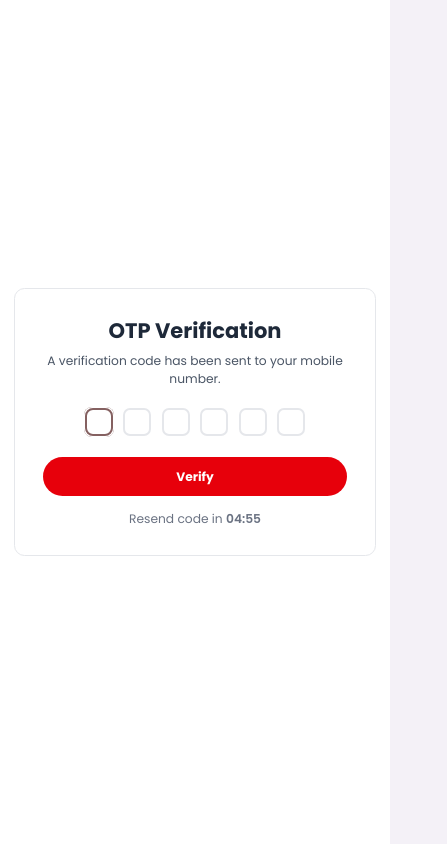
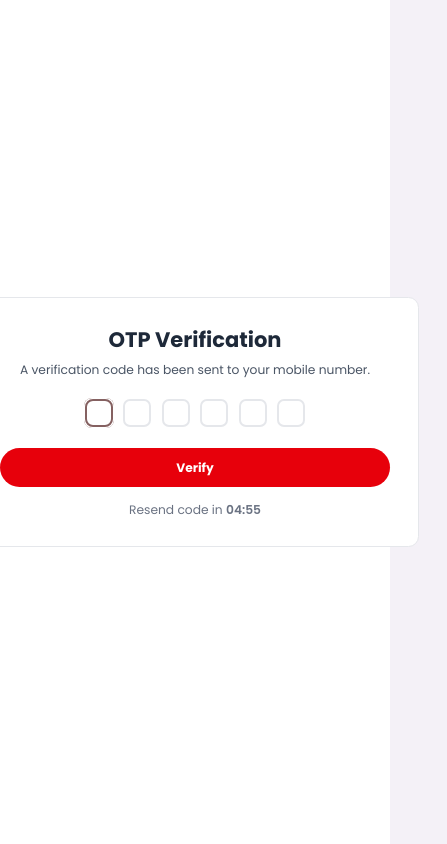
Before and after one commit to sanmoM/multivendorE-com, a Next.js app: page /forget-password-otp-validation in a window 390 px wide. Shown: the whole page, 447 px wide, since content can reach past the window. Built offline with nearby package versions, Linux system fonts and the light colour scheme.

Commit message:
done auth funtionality

```diff
--- a/src/app/(auth)/forget-password-otp-validation/page.jsx
+++ b/src/app/(auth)/forget-password-otp-validation/page.jsx
@@ -1,73 +1,25 @@
 "use client"
 
-import Button from '@/components/shared/button/Button';
+import OTPValidation from '@/components/auth/otp-validation/OTPValidation';
 import useAxios from '@/hooks/useAxios';
-import { useRouter } from 'next/navigation';
-import { useEffect, useRef, useState } from 'react';
+import { useRouter, useSearchParams } from 'next/navigation';
 import toast from 'react-hot-toast';
 
 // Main App component for the OTP validation page
 export default function App() {
-    const searchParams = new URLSearchParams(window.location.search);
+    const searchParams = useSearchParams();
     const mobile = searchParams.get("mobile");
-    const [otp, setOtp] = useState(['', '', '', '', '', '']); // State to hold the 6-digit OTP
-    const inputRefs = useRef([]); // Ref to store a reference to each input field
-    const [timer, setTimer] = useState(300); // ⏳ 5 minutes = 300 seconds
-    const [isCounting, setIsCounting] = useState(true);
     const axios = useAxios();
     const router = useRouter();
 
-    // Function to handle changes in the input fields
-    const handleChange = (e, index) => {
-        const value = e.target.value;
-        // Only allow single digit numbers
-        if (isNaN(value)) return;
-
-        const newOtp = [...otp];
-        newOtp[index] = value;
-        setOtp(newOtp);
-
-        // Auto-focus to the next input field if a digit is entered
-        if (value && index < otp.length - 1) {
-            inputRefs.current[index + 1].focus();
-        }
-    };
-
-    // Function to handle backspace key for navigation
-    const handleKeyDown = (e, index) => {
-        if (e.key === 'Backspace' && !otp[index] && index > 0) {
-            inputRefs.current[index - 1].focus();
-        }
-    };
-
-    // Focus the first input field on component mount
-    useEffect(() => {
-        if (inputRefs.current[0]) {
-            inputRefs.current[0].focus();
-        }
-    }, []);
-
-    // Countdown effect
-    useEffect(() => {
-        let interval;
-        if (isCounting && timer > 0) {
-            interval = setInterval(() => {
-                setTimer((prev) => prev - 1);
-            }, 1000);
-        } else if (timer === 0) {
-            setIsCounting(false);
-        }
-        return () => clearInterval(interval);
-    }, [isCounting, timer]);
 
     // Function to handle the verification
-    const handleVerify = async () => {
-        const enteredOtp = otp.join('');
+    const handleSubmit = async (enteredOtp) => {
         try {
             if (enteredOtp.length === 6) {
-                await axios.get(`/otp_check?mobile=${mobile}&otp=${enteredOtp}`);
+                await axios.post(`/otp_checker?mobile=${mobile}&otp=${enteredOtp}`);
                 toast.success('OTP verified successfully!');
-                router.push(`/login`);
+                router.replace(`/setup-new-password?mobile=${mobile}`);
             } else {
                 toast.error('Please enter a valid 6-digit OTP.');
             }
@@ -84,62 +36,9 @@ export default function App() {
         alert("OTP resent!"); // Replace with actual resend logic
     };
 
-    // Helper: format seconds → mm:ss
-    const formatTime = (seconds) => {
-        const m = String(Math.floor(seconds / 60)).padStart(2, '0');
-        const s = String(seconds % 60).padStart(2, '0');
-        return `${m}:${s}`;
-    };
-
     return (
-        <div className="min-h-screen  flex items-center justify-center p-4 sm:p-6 font-inter">
-            <div className="w-full max-w-lg bg-white rounded-xl border border-secondary p-8 space-y-6">
-                {/* Header */}
-                <div className="text-center">
-                    <h2 className="text-2xl font-bold text-gray-800">OTP Verification</h2>
-                    <p className="mt-2 text-sm text-gray-600">
-                        A verification code has been sent to your mobile number.
-                    </p>
-                </div>
-
-                {/* OTP Input Fields */}
-                <div className="flex justify-center space-x-3">
-                    {otp.map((digit, index) => (
-                        <input
-                            key={index}
-                            ref={(el) => (inputRefs.current[index] = el)}
-                            type="text"
-                            maxLength="1"
-                            value={digit}
-                            onChange={(e) => handleChange(e, index)}
-                            onKeyDown={(e) => handleKeyDown(e, index)}
-                            className="w-8 h-8 lg:w-12 lg:h-12 text-center text-sm lg:text-xl font-bold text-gray-900
-               border-2 border-secondary rounded-lg
-               focus:border-secondary focus:ring-1 focus:ring-secondary
-               transition-colors duration-200 focus:outline-secondary"
-                        />
-                    ))}
-                </div>
-
-                {/* Action Buttons */}
-                <div className="space-y-4">
-                    <Button text={"Verify"} onClick={handleVerify} className="w-full py-3 bg-red-600 text-white font-bold rounded-full text-sm" />
-                    <div className="text-center">
-                        {isCounting ? (
-                            <p className="text-sm text-gray-500">
-                                Resend code in <span className="font-semibold">{formatTime(timer)}</span>
-                            </p>
-                        ) : (
-                            <button
-                                onClick={handleResend}
-                                className="text-sm font-medium text-secondary hover:underline transition-colors duration-200"
-                            >
-                                Resend code
-                            </button>
-                        )}
-                    </div>
-                </div>
-            </div>
+        <div>
+            <OTPValidation handleSubmit={handleSubmit} />
         </div>
     );
 }
--- /dev/null
+++ b/src/app/(auth)/layout.jsx
@@ -0,0 +1,11 @@
+import React from 'react'
+
+export default function layout({ children }) {
+    return (
+        <div className='min-h-screen flex justify-center items-center'>
+            <div className='min-w-xl'>
+                {children}
+            </div>
+        </div>
+    )
+}
--- a/src/app/(layout)/(auth)/reset-password/page.jsx
+++ b/src/app/(auth)/reset-password/page.jsx
@@ -22,7 +22,7 @@ export default function page() {
 
             console.log(res)
             if (res.status === 200) {
-                router.replace("/otp-validation?mobile=01919173356")
+                router.replace(`/forget-password-otp-validation?mobile=${mobile}`)
                 toast.success("OTP sent to your mobile number")
                 return
             }
--- /dev/null
+++ b/src/app/(auth)/setup-new-password/page.jsx
@@ -0,0 +1,64 @@
+"use client"
+
+import AuthTextInput from '@/components/auth/auth-inputs/auth-text-input/AuthTextInput'
+import Button from '@/components/shared/button/Button'
+import Container from '@/components/shared/container/Container'
+import useAxios from '@/hooks/useAxios'
+import { useRouter, useSearchParams } from 'next/navigation'
+import { useState } from 'react'
+import toast from 'react-hot-toast'
+
+export default function page() {
+    const [newPassword, setNewPassword] = useState('')
+    const [confirmPassword, setConfirmPassword] = useState('')
+    const searchParams = useSearchParams();
+    const mobile = searchParams.get("mobile");
+
+    const axios = useAxios()
+    const router = useRouter()
+
+    const handleSubmit = async (e) => {
+        e.preventDefault();
+        try {
+            const res = await axios.post(`/set-new-password?mobile=${mobile}`, {
+                password: newPassword,
+                password_confirmation: confirmPassword
+            })
+            if (res.status === 200) {
+                router.replace(`/login`)
+                toast.success("Password updated successfully")
+                return
+            }
+            toast.error("Something went wrong")
+        } catch (error) {
+            toast.error(error.message)
+        }
+    }
+
+    return (
+        <Container
+            className="lg:min-h-[70vh] min-h-[calc(100svh-73.5px)] md:min-h-[calc(100svh-84px)] grid place-items-center"
+        >
+            <div className="w-full max-w-md mx-auto">
+
+                <h2 className="text-3xl font-bold mb-1 text-center">Set New Password</h2>
+                <p className="text-sm text-gray-500 mb-6 text-center">
+                    Please enter your new password below.
+                </p>
+
+                <form onSubmit={handleSubmit}>
+                    <div className="mb-4 space-y-4">
+                        <AuthTextInput label="New Password" placeholder="New Password" value={newPassword} setValue={(value) => setNewPassword(value)} isRequired type='password' />
+                        <AuthTextInput label="Confirm Password" placeholder="Confirm Password" value={confirmPassword} setValue={(value) => setConfirmPassword(value)} isRequired type='password' />
+                    </div>
+
+                    <Button
+                        type="submit"
+                        className="w-full py-3 bg-red-600 text-white font-bold rounded-full text-sm"
+                        text={"CONFIRM"}
+                    />
+                </form>
+            </div>
+        </Container>
+    )
+}
--- a/src/app/(auth)/signup-otp-validation/page.jsx
+++ b/src/app/(auth)/signup-otp-validation/page.jsx
@@ -2,13 +2,13 @@
 
 import OTPValidation from "@/components/auth/otp-validation/OTPValidation";
 import useAxios from "@/hooks/useAxios";
-import { useRouter } from "next/navigation";
+import { useRouter, useSearchParams } from "next/navigation";
 import toast from "react-hot-toast";
 
 export default function page() {
     const axios = useAxios();
     const router = useRouter();
-    const searchParams = new URLSearchParams(window.location.search);
+    const searchParams = useSearchParams();
     const mobile = searchParams.get("mobile");
     const handleSubmit = async (enteredOtp) => {
         try {
```
Also changed, not shown: src/app/(auth)/login/page.jsx (renamed from src/app/(layout)/(auth)/login/page.jsx), src/app/(auth)/signup/page.jsx (renamed from src/app/(layout)/(auth)/signup/page.jsx).
